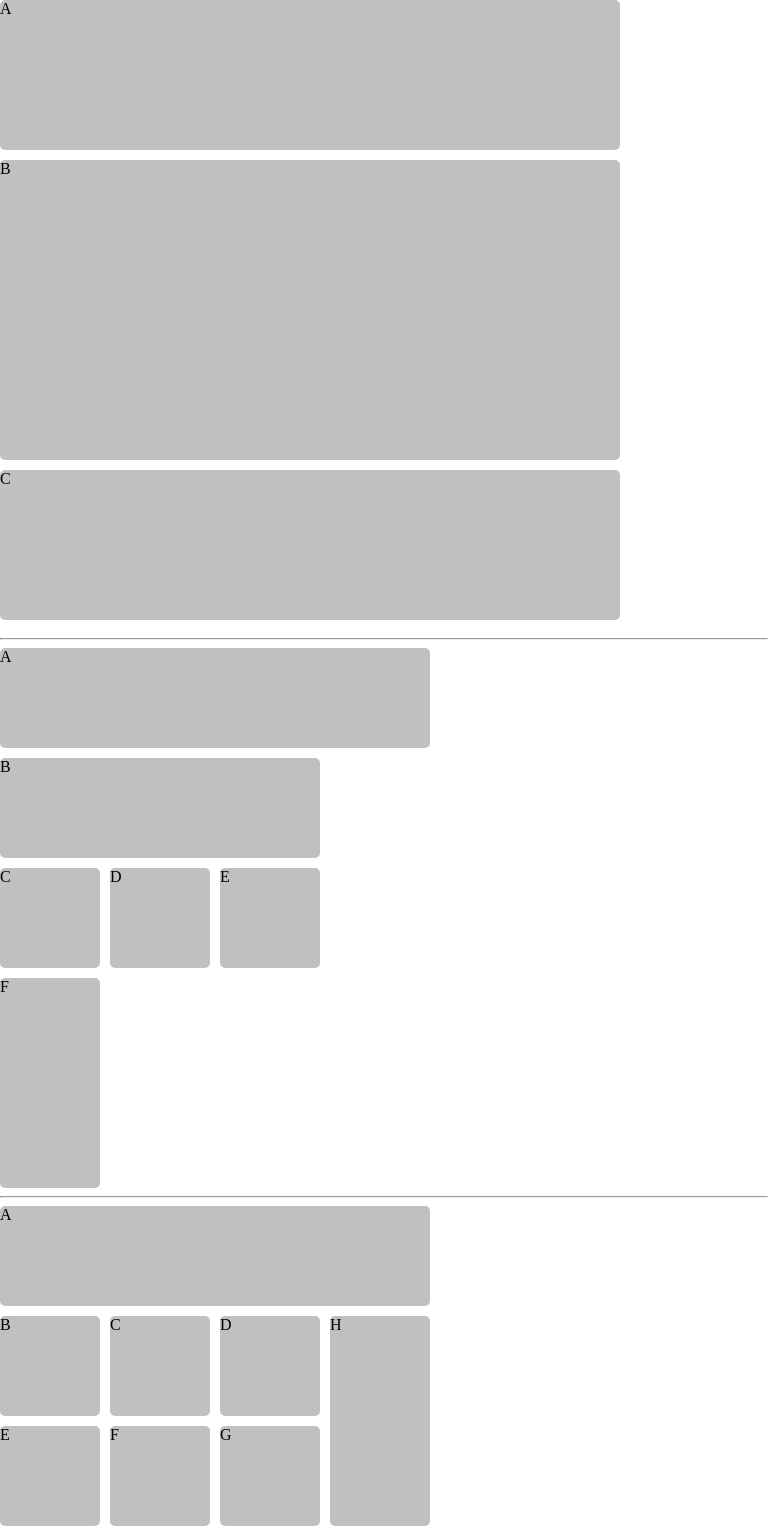
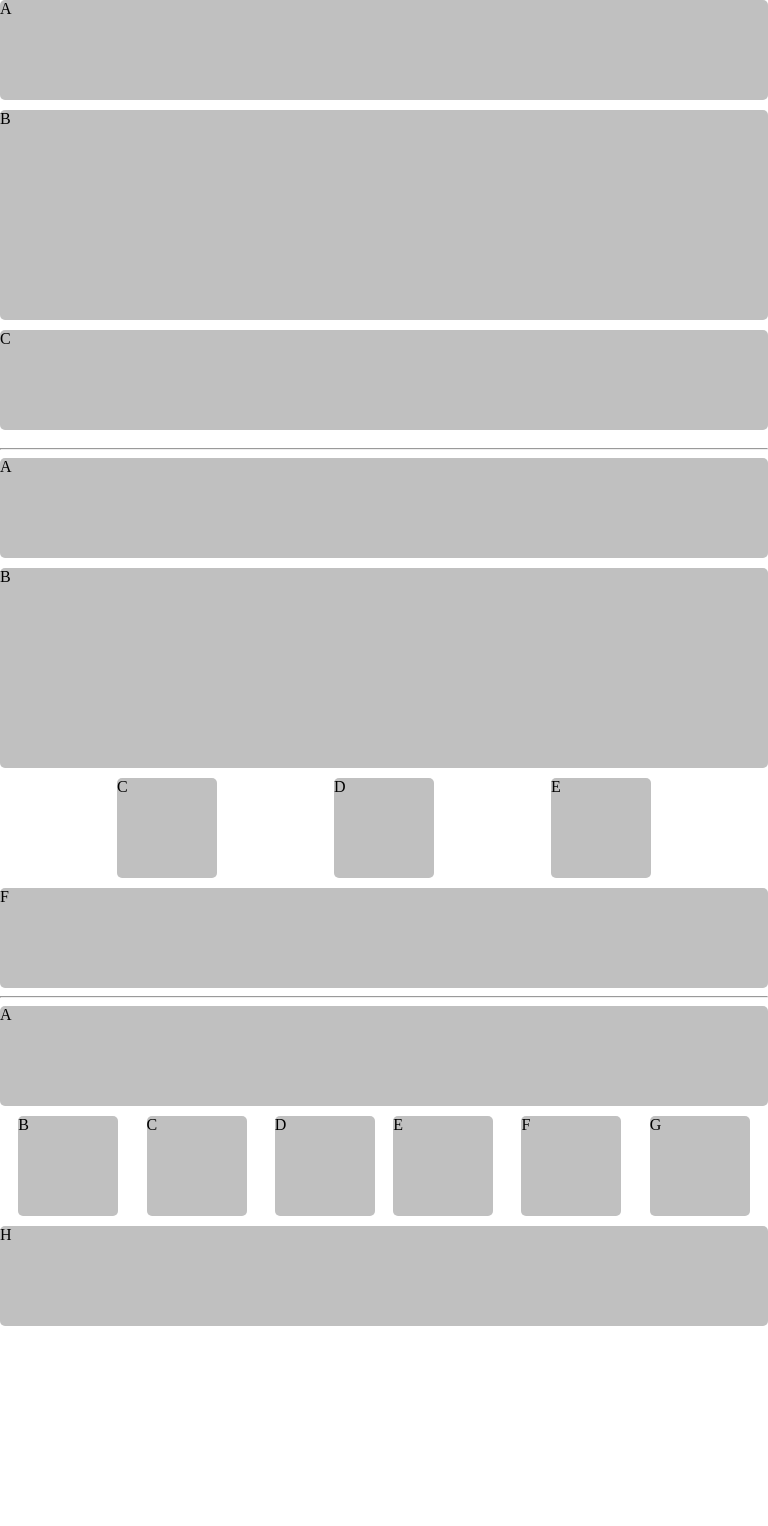
Before and after one commit to Ellurma/html, a plain HTML site: page lesson5/hw-adaptive_base.html in a window 768 px wide. After the commit the page ends 1326 px from the top, so only its background shows below. Drawn offline with Linux system fonts and the light colour scheme.

Commit message:
add lesson5 add hw-adaptive-base

```diff
--- a/lesson5/hw-adaptive_base.html
+++ b/lesson5/hw-adaptive_base.html
@@ -16,9 +16,10 @@
     <div class="box3 w100 h210 bg-silv brd-r-5 mrg-b-10">C</div>
 </div>
 <hr>
+
 <div class="box4 w430 h100 bg-silv brd-r-5 mrg-b-10 ">A</div>
 <div class="wrap w430 dsp-fl fl-wrp jc-sb ">
-    <div class="wrap w320 h220 dsp-fl fl-wrp jc-sb ">
+    <div class="wrap w320 dsp-fl fl-wrp jc-sb ">
         <div class="box5 w320 h100 bg-silv brd-r-5 mrg-b-10  ">B</div>
         <div class="wrap1 w320 dsp-fl jc-sb ">
             <div class="box6 h100 w100 bg-silv brd-r-5  mrg-b-10 ">C</div>
@@ -29,24 +30,20 @@
     <div class="box9 w100 h210 bg-silv brd-r-5">F</div>
 </div>
 
-
 <hr>
 
-
-
-
-<div class=" w430 h100 bg-silv brd-r-5 mrg-b-10">A</div>
-<div class="dsp-fl w430 h210">
-    <div class="dsp-fl fl-wrp  ">
-        <div class="h100 w100 bg-silv brd-r-5 mrg-r-10 mrg-b-10" >B</div>
-        <div class="h100 w100 bg-silv brd-r-5 mrg-r-10 mrg-b-10">C</div>
-        <div class="h100 w100 bg-silv brd-r-5 mrg-b-10">D</div>
-        <div class="h100 w100 bg-silv brd-r-5 mrg-r-10">E</div>
-        <div class="h100 w100 bg-silv brd-r-5 mrg-r-10">F</div>
-        <div class="h100 w100 bg-silv brd-r-5">G</div>
+<div class="box4 w430 h100 bg-silv brd-r-5 mrg-b-10">A</div>
+<div class="wrap dsp-fl w430 jc-sb">
+    <div class=" wrap1 dsp-fl fl-wrp ">
+        <div class="box6 h100 w100 bg-silv brd-r-5 mrg-r-10 mrg-b-10" >B</div>
+        <div class="box7 h100 w100 bg-silv brd-r-5 mrg-r-10 mrg-b-10">C</div>
+        <div class="box8 h100 w100 bg-silv brd-r-5 mrg-b-10">D</div>
+        <div class="box6 h100 w100 bg-silv brd-r-5 mrg-r-10 mrg-b-10">E</div>
+        <div class="box7 h100 w100 bg-silv brd-r-5 mrg-r-10 mrg-b-10">F</div>
+        <div class="box8 h100 w100 bg-silv brd-r-5 mrg-b-10 ">G</div>
     </div>
     <div class="fl-wrp">
-        <div class="w100 h210 bg-silv brd-r-5 ">H</div>
+        <div class="box9 w100 h210 bg-silv brd-r-5 ">H</div>
     </div>
 </div>
 
--- a/lesson5/main.css
+++ b/lesson5/main.css
@@ -3,9 +3,6 @@
 }
 .h210{
     height: 210px;
-}
-.h220{
-    height: 220px;
 }
 .w100{
     width: 100px;
@@ -15,10 +12,6 @@
 }
 .w320{
     width: 320px;
-}
-
-.w330{
-    width: 330px;
 }
 .bg-silv{
     background: silver;
@@ -44,52 +37,54 @@
 }
 @media screen and (max-width: 576px) {
     .wrap {
+        width: 100%;
+        height: 100%;
         flex-direction: column;}
-    .wrap1 {
-        flex-direction: row;
-        justify-content: space-between;
-    }
-
-    .box3{
+    .wrap1{
+        width: 100%;
+        justify-content: space-evenly;}
+    .box3, .box9{
         height: 100px;
-        width: 100%
-    }
-    .box1, .box2, .box4, .box9{
-        width: 100%;
-        }
+        width: 100%}
+    .box1, .box2, .box4{
+        width: 100%;}
     .box5{
         width: 100%;
-        height: 250px;
-    }
-    .box6, .box7, .box8{
-
-    }
-
+        height: 200px;}
 }
 @media screen and (min-width: 576px) and (max-width: 768px) {
     .wrap {
+        width: 100%;
+        height: 100%;
         flex-direction: column;}
-    .box2{
-        height: 250px;
-        width: 620px;
-    }
-    .box3, .box1{
+    .wrap1{
+        width: 100%;
+        justify-content: space-evenly;}
+    .box3, .box9{
+        height: 100px;
+        width: 100%}
+    .box1, .box2, .box4{
+        width: 100%;}
+    .box5{
+        width: 100%;
+        height: 200px;}
 
+}
+    @media screen and (min-width: 768px) and (max-width: 992px) {
+        .wrap {
+            width: 100%;
+            height: 100%;
+            flex-direction: column;}
+        .wrap1{
+            width: 100%;
+            justify-content: space-evenly;}
+        .box3, .box9{
+            height: 100px;
+            width: 100%}
+        .box1, .box2, .box4{
+            width: 100%;}
+        .box5{
+            width: 100%;
+            height: 200px;}
 
     }
-}
-
-
-@media screen and (min-width: 768px) and (max-width: 992px) {
-    .wrap {
-        flex-direction: column;}
-    .box2{
-        height: 300px;
-        width: 620px;
-    }
-    .box3, .box1{
-        height: 150px;
-        width: 620px ;
-    }
-
-}
```
